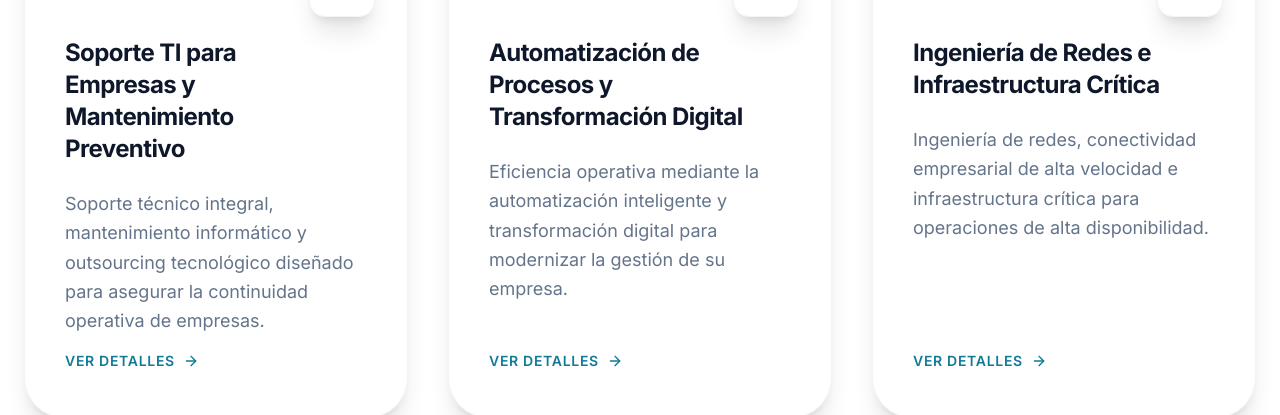
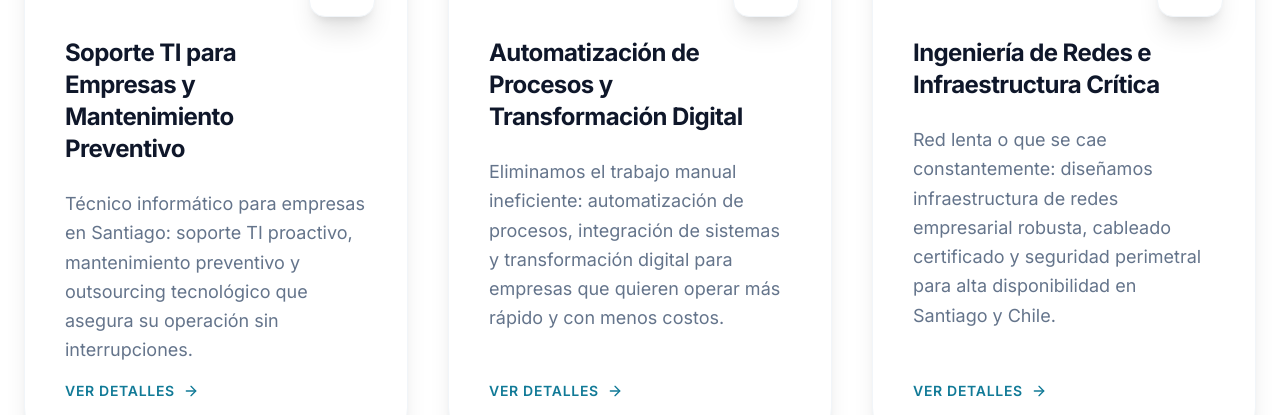
Before and after one commit to Tino0rcg/Panina-web-Online-2.0, a Next.js app: page /servicios in a window 1280 px wide. Shown: the part 1000-1415 px from the top of the page. Built offline with nearby package versions, Linux system fonts and the light colour scheme.

Commit message:
SEO: Meta titles unicos por servicio + doble lenguaje tecnico/coloquial en descripciones

```diff
--- a/src/app/blog/page.tsx
+++ b/src/app/blog/page.tsx
@@ -7,11 +7,11 @@ import { Navbar } from "@/components/Navbar";
 import { Footer } from "@/components/Footer";
 
 export const metadata = {
-  title: "Insights de Tecnología y Estrategia TI | ONLINE System Blog",
-  description: "Análisis experto sobre transformación digital, ciberseguridad y automatización en Chile. Manténgase a la vanguardia con nuestra visión técnica corporativa.",
+  title: "Noticias TI y Tecnología para Empresas en Chile | ONLINE System Blog",
+  description: "Artículos sobre ciberseguridad, soporte TI, cloud computing y transformación digital para empresas y gerentes TI en Chile. Actualización semanal.",
   openGraph: {
-    title: "Insights de Tecnología y Estrategia TI | ONLINE System Blog",
-    description: "Análisis experto sobre transformación digital, ciberseguridad y automatización en Chile. Manténgase a la vanguardia con nuestra visión técnica corporativa.",
+    title: "Noticias TI y Tecnología para Empresas en Chile | ONLINE System Blog",
+    description: "Artículos sobre ciberseguridad, soporte TI, cloud computing y transformación digital para empresas y gerentes TI en Chile. Actualización semanal.",
     url: "https://onlinesystem.cl/blog",
     type: "website",
     images: [
--- a/src/app/servicios/[slug]/page.tsx
+++ b/src/app/servicios/[slug]/page.tsx
@@ -9,14 +9,51 @@ import { Button } from "@/components/ui/button";
 import { BookingModal } from "@/components/BookingModal";
 import { Breadcrumbs } from "@/components/Breadcrumbs";
 
+// Mapa de Meta Titles únicos y de alta intención de búsqueda por servicio
+const seoTitles: Record<string, { title: string; description: string }> = {
+  "soporte-ti-mantenimiento-preventivo-empresas-chile": {
+    title: "Técnico Informático para Empresas en Santiago | Soporte TI 24/7 | ONLINE System",
+    description: "¿Necesita soporte informático urgente en Santiago? Somos su equipo TI externo. Mantenimiento preventivo, asistencia en terreno y outsourcing tecnológico. Respuesta inmediata."
+  },
+  "automatizacion-procesos-transformacion-digital-b2b": {
+    title: "Automatización de Procesos Empresariales en Chile | Transformación Digital | ONLINE System",
+    description: "Elimine el trabajo manual en su empresa. Automatizamos flujos, integramos sistemas y digitalizamos procesos para que opere más rápido y con menos costos en Chile."
+  },
+  "ingenieria-redes-infraestructura-critica-telecomunicaciones": {
+    title: "Instalación de Redes Empresariales en Santiago | Cableado e Infraestructura TI | ONLINE System",
+    description: "¿Red lenta o inestable? Diseñamos e instalamos infraestructura de redes LAN/WAN, cableado estructurado certificado y firewalls para empresas en Chile."
+  },
+  "cloud-computing-migracion-nube-aws-azure": {
+    title: "Migración a la Nube AWS y Azure en Chile | Cloud Computing Empresarial | ONLINE System",
+    description: "Migre su empresa a la nube de forma segura. Arquitecturas Cloud en AWS, Azure y Google Cloud con optimización de costos y respaldo ante desastres para empresas en Chile."
+  },
+  "ciberseguridad-proteccion-datos-ransomware-empresas": {
+    title: "Protección contra Ransomware y Ciberataques en Chile | Ciberseguridad Empresarial | ONLINE System",
+    description: "Proteja los datos de su empresa antes de que los atacantes actúen. Auditorías de seguridad, ethical hacking, Zero Trust y blindaje de red para empresas en Santiago."
+  },
+  "partner-tecnologico-softland-erp-soporte-especializado": {
+    title: "Soporte y Optimización Softland ERP en Chile | Partner Certificado | ONLINE System",
+    description: "Especialistas en implementación, soporte técnico y optimización de Softland ERP. Consultoría experta para que su gestión contable y financiera funcione sin problemas."
+  },
+  "inteligencia-artificial-ia-generativa-negocios": {
+    title: "Inteligencia Artificial para Empresas en Chile | IA Generativa y Analítica | ONLINE System",
+    description: "Integre Inteligencia Artificial en su operación. Automatización con IA, análisis predictivo y soluciones de IA generativa para empresas que quieren liderar en Chile."
+  },
+  "sala-virtual-inteligente-videoconferencia-iot": {
+    title: "Sala de Reuniones Virtual e Inteligente en Chile | Videoconferencia IoT | ONLINE System",
+    description: "Equipe su empresa con salas de videoconferencia profesional e infraestructura IoT inteligente. Soluciones de colaboración remota de alto nivel para empresas en Santiago."
+  },
+};
+
 export async function generateMetadata({ params }: { params: Promise<{ slug: string }> }) {
   const { slug } = await params;
   const service = servicesData.find((s) => s.slug === slug);
   if (!service) return { title: 'Servicio no encontrado' };
 
-  // SEO Optimized Title: Service Name + Country Context
-  const title = `${service.name} en Chile | ONLINE System`;
-  const description = service.description;
+  // Usar título único si existe, sino fallback al nombre del servicio
+  const seoData = seoTitles[slug];
+  const title = seoData?.title || `${service.name} en Chile | ONLINE System`;
+  const description = seoData?.description || service.description;
   const url = `https://onlinesystem.cl/servicios/${service.slug}`;
   const imageUrl = service.image || '/logo.png';
 
--- a/src/app/servicios/page.tsx
+++ b/src/app/servicios/page.tsx
@@ -22,8 +22,8 @@ import { BookingModal } from "@/components/BookingModal";
 import { Metadata } from "next";
 
 export const metadata: Metadata = {
-  title: "Servicios de Consultoría TI e Ingeniería Avanzada | ONLINE System",
-  description: "Descubra nuestro ecosistema de servicios TI en Chile: Outsourcing, Ciberseguridad, Integración Softland, Redes y Transformación Digital corporativa.",
+  title: "Servicios TI para Empresas en Santiago Chile | Soporte, Redes y Ciberseguridad | ONLINE System",
+  description: "Empresa de informática en Santiago: Soporte TI 24/7, instalación de redes, ciberseguridad contra ransomware, cloud computing y Softland ERP. Solicite diagnóstico hoy.",
   openGraph: {
     title: "Servicios de Consultoría TI e Ingeniería Avanzada | ONLINE System",
     description: "Descubra nuestro ecosistema de servicios TI en Chile: Outsourcing, Ciberseguridad, Integración Softland, Redes y Transformación Digital corporativa.",
--- a/src/lib/data-services.ts
+++ b/src/lib/data-services.ts
@@ -42,8 +42,8 @@ export const servicesData: ServiceData[] = [
   {
     slug: "soporte-ti-mantenimiento-preventivo-empresas-chile",
     name: "Soporte TI para Empresas y Mantenimiento Preventivo",
-    description: "Garantizamos la continuidad operativa de su negocio en Chile con un servicio integral de Soporte TI, mantenimiento informático y asistencia técnica proactiva. Diseñamos soluciones de outsourcing tecnológico para anticipar fallas, asegurar la estabilidad de su infraestructura y proteger sus activos críticos con respuesta inmediata.",
-    cardDescription: "Soporte técnico integral, mantenimiento informático y outsourcing tecnológico diseñado para asegurar la continuidad operativa de empresas.",
+    description: "¿Su empresa necesita soporte informático en Santiago y no sabe a quién llamar cuando algo falla? Somos su equipo TI externo. Garantizamos la continuidad operativa con mantenimiento informático proactivo, asistencia técnica en terreno y outsourcing tecnológico que anticipa fallas antes de que ocurran. Protegemos su infraestructura y sus datos 24/7 para que usted solo se preocupe de hacer crecer su negocio.",
+    cardDescription: "Técnico informático para empresas en Santiago: soporte TI proactivo, mantenimiento preventivo y outsourcing tecnológico que asegura su operación sin interrupciones.",
     icon: ShieldCheck,
     color: "text-accent",
     glow: "shadow-[0_0_20px_-10px_rgba(45,183,193,0.5)]",
@@ -103,8 +103,8 @@ export const servicesData: ServiceData[] = [
     slug: "automatizacion-procesos-transformacion-digital-b2b",
     name: "Automatización de Procesos y Transformación Digital",
     nameHighlight: "y Transformación Digital",
-    description: "Ayudamos a empresas en Chile a eliminar tareas manuales ineficientes mediante la automatización de procesos y optimización de flujos de trabajo. Implementamos soluciones de ingeniería de software a medida que modernizan su gestión tecnológica y aceleran la productividad de su equipo.",
-    cardDescription: "Eficiencia operativa mediante la automatización inteligente y transformación digital para modernizar la gestión de su empresa.",
+    description: "¿Cansado de perder tiempo en tareas repetitivas que su equipo hace a mano? Automatizamos los procesos de su empresa en Chile para que trabaje más rápido, con menos errores y sin aumentar costos fijos. Desde la digitalización de flujos de trabajo hasta la integración de sistemas que 'no se hablaban', modernizamos su operación con ingeniería de software a medida para una verdadera transformación digital.",
+    cardDescription: "Eliminamos el trabajo manual ineficiente: automatización de procesos, integración de sistemas y transformación digital para empresas que quieren operar más rápido y con menos costos.",
     icon: Rocket,
     color: "text-accent",
     glow: "shadow-[0_0_20px_-10px_rgba(45,183,193,0.5)]",
@@ -124,8 +124,8 @@ export const servicesData: ServiceData[] = [
   {
     slug: "ingenieria-redes-infraestructura-critica-telecomunicaciones",
     name: "Ingeniería de Redes e Infraestructura Crítica",
-    description: "Diseño y despliegue de infraestructura tecnológica robusta para empresas. Desde cableado estructurado certificado hasta seguridad perimetral en capa de red, garantizamos conectividad de alta velocidad para soportar las demandas de una operación moderna y resiliente.",
-    cardDescription: "Ingeniería de redes, conectividad empresarial de alta velocidad e infraestructura crítica para operaciones de alta disponibilidad.",
+    description: "¿La red de su empresa es lenta, inestable o simplemente no aguanta la carga del día a día? Diseñamos y desplegamos infraestructura tecnológica robusta desde cero. Cableado estructurado certificado, firewalls, VoIP, control de acceso biométrico y redes LAN/WAN de alta velocidad. Conectividad empresarial que no falla cuando más la necesita, con seguridad perimetral de nivel corporativo.",
+    cardDescription: "Red lenta o que se cae constantemente: diseñamos infraestructura de redes empresarial robusta, cableado certificado y seguridad perimetral para alta disponibilidad en Santiago y Chile.",
     icon: Settings2,
     color: "text-slate-400",
     glow: "shadow-[0_0_20px_-10px_rgba(148,163,184,0.5)]",
@@ -164,7 +164,7 @@ export const servicesData: ServiceData[] = [
   {
     slug: "ciberseguridad-proteccion-datos-ransomware-empresas",
     name: "Ciberseguridad y Protección de Activos Digitales",
-    description: "Proteja su empresa contra ransomware, phishing y ciberataques dirigidos. Realizamos blindaje de red, auditorías de seguridad informática y protegemos proactivamente su información sensible bajo estándares internacionales de ciberseguridad.",
+    description: "¿Le preocupa que su empresa sea víctima de un ataque de ransomware o que roben la información de sus clientes? No espere a que ocurra. Realizamos blindaje de red, auditorías de seguridad informática (ethical hacking), protección de endpoints y arquitecturas Zero Trust. Protegemos los datos sensibles de su empresa bajo estándares internacionales de ciberseguridad antes de que los atacantes encuentren la puerta abierta.",
     icon: ShieldCheck,
     color: "text-red-400",
     glow: "shadow-[0_0_20px_-10px_rgba(248,113,113,0.5)]",
```
